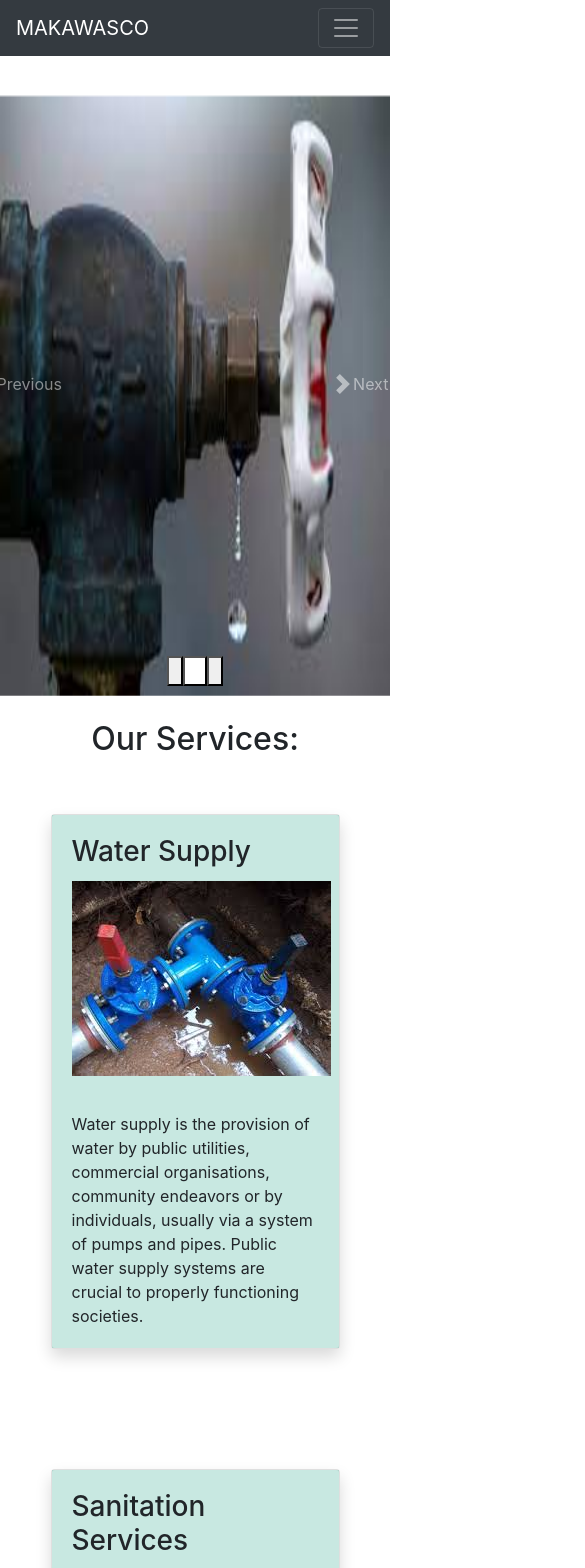
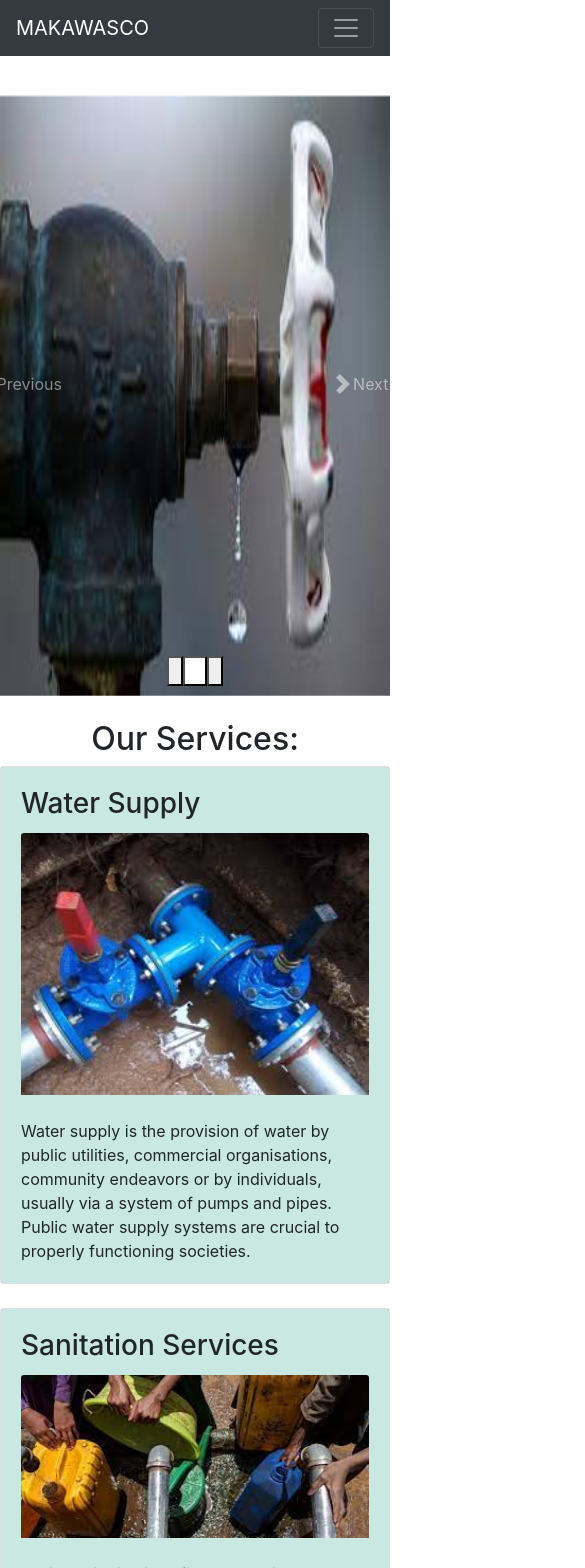
Before and after one commit to titusmuteti/waterapp-frontend, a React (Create React App) app: page / in a window 390 px wide. Shown: the top 1568 px of the page, 585 px wide, since content can reach past the window. Built offline with nearby package versions, Linux system fonts and the light colour scheme; no server answers.

Commit message:
add responsiveness and editing service cards

```diff
--- a/src/components/ServiceCard.js
+++ b/src/components/ServiceCard.js
@@ -2,11 +2,11 @@ import React from 'react';
 
 const ServiceCard = (props) => {
   return (
-    <div className="col-11 col-md-6 col-lg-3 mx-0 mb-4 p-5">
-      <div className="card p-0overflow-hidden-100 shadow">
+    <div className="col-12 col-sm-6 col-md-4 col-lg-3 mb-4">
+      <div className="card h-100">
         <div className="card-body" style={{ background: '#4BB49B4D' }}>
           <h3 className="card-title">{props.title}</h3>
-          <img className='w-100' class="card-title" src={props.image} alt={props.title} />
+          <img className="w-100 card-img-top" src={props.image} alt={props.title} />
           <p className="card-text mt-4">{props.desc}</p>
         </div>
       </div>
--- a/src/components/footer.css
+++ b/src/components/footer.css
@@ -4,8 +4,9 @@
   background-color: rgb(137, 135, 235);
 }
 
-  /* .footer-footer1 {s
-    width: 100%;  background-color:  #ffffff;
+/* .footer-footer1 {
+  width: 100%;
+  background-color: #ffffff;
 } */
 
 .footer-wrapper {
@@ -13,6 +14,7 @@
   margin: auto;
   padding-top: 30px;
 }
+
 .footer-container {
   display: grid;
   grid-template-columns: repeat(3, 1fr);
@@ -117,3 +119,27 @@
   font-weight: 300;
   text-align: center;
 }
+
+/* Media query for small devices (e.g., smartphones) */
+@media (max-width: 767px) {
+  .footer-container {
+    grid-template-columns: 1fr;
+    text-align: center;
+  }
+  .footer-right {
+    margin-left: 0;
+    margin-top: 20px;
+  }
+}
+
+/* Media query for medium and large devices */
+@media (min-width: 768px) {
+  .footer-container {
+    grid-template-columns: repeat(3, 2fr);
+    text-align: left;
+  }
+  .footer-right {
+    margin-left: 50px;
+    margin-top: 0;
+  }
+}
```
Lines whose indentation alone changed are shown as unchanged.
